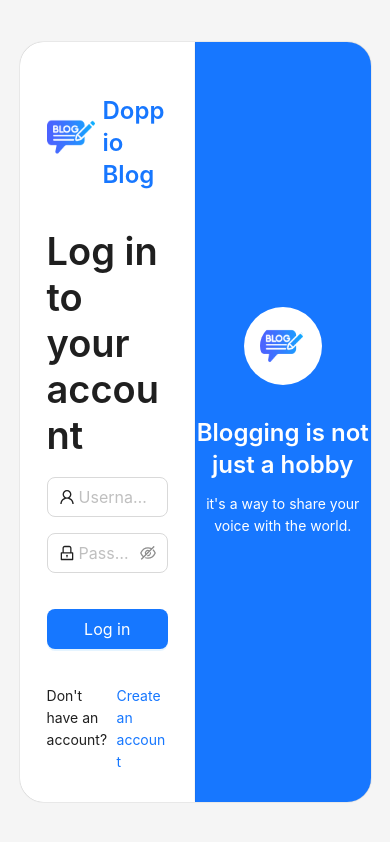
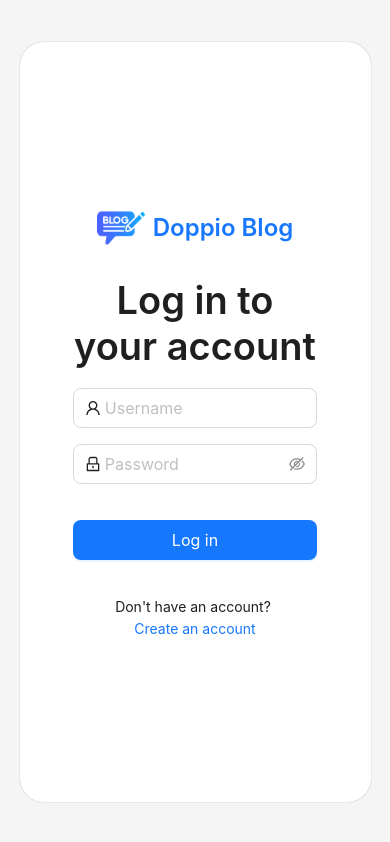
Before and after one commit to baskittisak/doppio_blog, a React (Create React App) app in the folder client/: page / in a window 390 px wide. Built offline with nearby package versions, Linux system fonts and the light colour scheme.

Commit message:
[UPDATE] responsive authentication page

```diff
--- a/client/src/components/authentication/InfoPanel.tsx
+++ b/client/src/components/authentication/InfoPanel.tsx
@@ -5,18 +5,24 @@ import Space from "antd/lib/space";
 import Typography from "antd/lib/typography";
 import blog_logo from "../../assets/blog_logo.png";
 
+export const InfoText = memo(() => {
+  return (
+    <Space size={0} direction="vertical">
+      <Typography.Title level={3} className="info-text">
+        Blogging is not just a hobby
+      </Typography.Title>
+      <Typography.Text className="info-text">
+        it's a way to share your voice with the world.
+      </Typography.Text>
+    </Space>
+  );
+});
+
 function InfoPanel() {
   return (
     <Space className="space-container info-onboard" direction="vertical">
       <Image className="img-info" src={blog_logo} preview={false} />
-      <Space size={0} direction="vertical">
-        <Typography.Title level={3} className="info-text">
-          Blogging is not just a hobby
-        </Typography.Title>
-        <Typography.Text className="info-text">
-          it's a way to share your voice with the world.
-        </Typography.Text>
-      </Space>
+      <InfoText />
     </Space>
   );
 }
--- a/client/src/components/authentication/Login.tsx
+++ b/client/src/components/authentication/Login.tsx
@@ -142,7 +142,7 @@ function Login() {
             </Flex>
           </div>
         </Panel>
-        <Panel className="panel panel-right" resizable={false}>
+        <Panel className="panel panel-right info-panel" resizable={false}>
           <InfoPanel />
         </Panel>
       </Splitter>
--- a/client/src/components/authentication/Register.tsx
+++ b/client/src/components/authentication/Register.tsx
@@ -92,11 +92,14 @@ function Register() {
   return (
     <div className="container">
       <Splitter className="splitter">
-        <Panel className="panel panel-left register-panel" resizable={false}>
+        <Panel
+          className="panel panel-left register-panel info-panel"
+          resizable={false}
+        >
           <InfoPanel />
         </Panel>
         <Panel className="panel panel-right register-panel" resizable={false}>
-          <div className="Register-form">
+          <div className="login-form">
             <Space align="center">
               <Image src={blog_logo} preview={false} width={48} height={48} />
               <Typography.Title level={3} className="topic-text">
--- a/client/src/components/authentication/auth.css
+++ b/client/src/components/authentication/auth.css
@@ -48,6 +48,7 @@
 
 .topic-text {
   color: #1777ff !important;
+  margin: 0 !important;
 }
 
 .space-container {
@@ -56,6 +57,7 @@
 
 .footer-form {
   margin-top: 36px;
+  flex-wrap: wrap;
 
   .ant-typography:first-child {
     margin-right: 4px;
@@ -70,9 +72,37 @@
   color: #fff !important;
 }
 
+.info-text-mobile {
+  display: none;
+}
+
 .img-info {
   width: 45% !important;
   background: #fff;
   border-radius: 48px;
   padding: 16px;
 }
+
+@media (max-width: 991px) {
+  .login-form {
+    text-align: center;
+    align-items: center;
+  }
+
+  .info-panel {
+    display: none;
+  }
+
+  .splitter {
+    display: initial;
+  }
+
+  .panel {
+    height: 100%;
+    border-radius: 24px;
+  }
+
+  .info-text {
+    color: #1777ff !important;
+  }
+}
```
